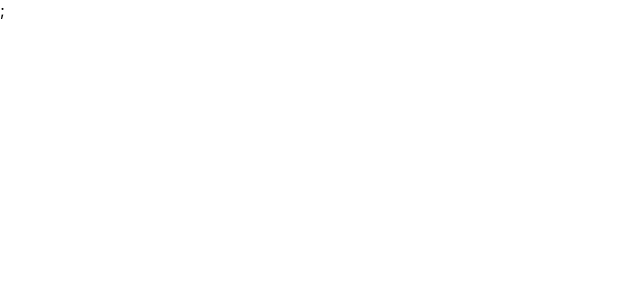
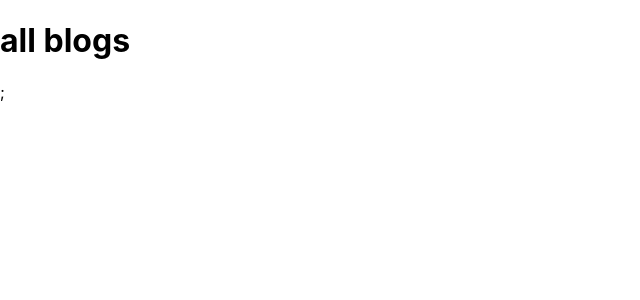
Before and after one commit to Rutuja9696/reactBlogRendering, a React (Create React App) app: page /blogs in a window 1280 px wide. Shown: the top 300 px of the page, without its empty margins (0-640 px from the left). Built offline with nearby package versions, Linux system fonts and the light colour scheme.

Commit message:
added route for all blogs

```diff
--- a/src/router/router.js
+++ b/src/router/router.js
@@ -9,7 +9,7 @@ class Router extends Component {
       <div>
         <BrowserRouter>
           <Switch>
-            <Route />
+            <Route path="/blogs" exact component={AllBlogs} />
           </Switch>
         </BrowserRouter>
       </div>
```
